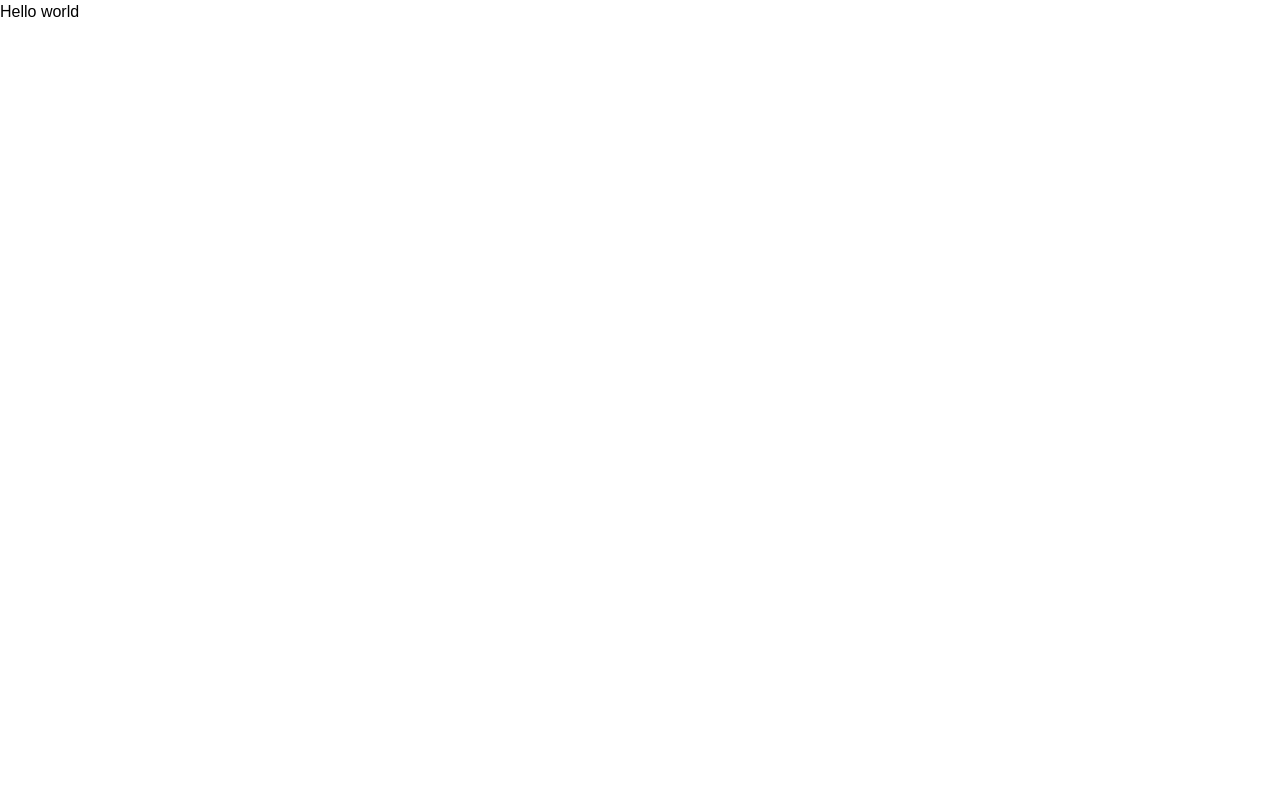
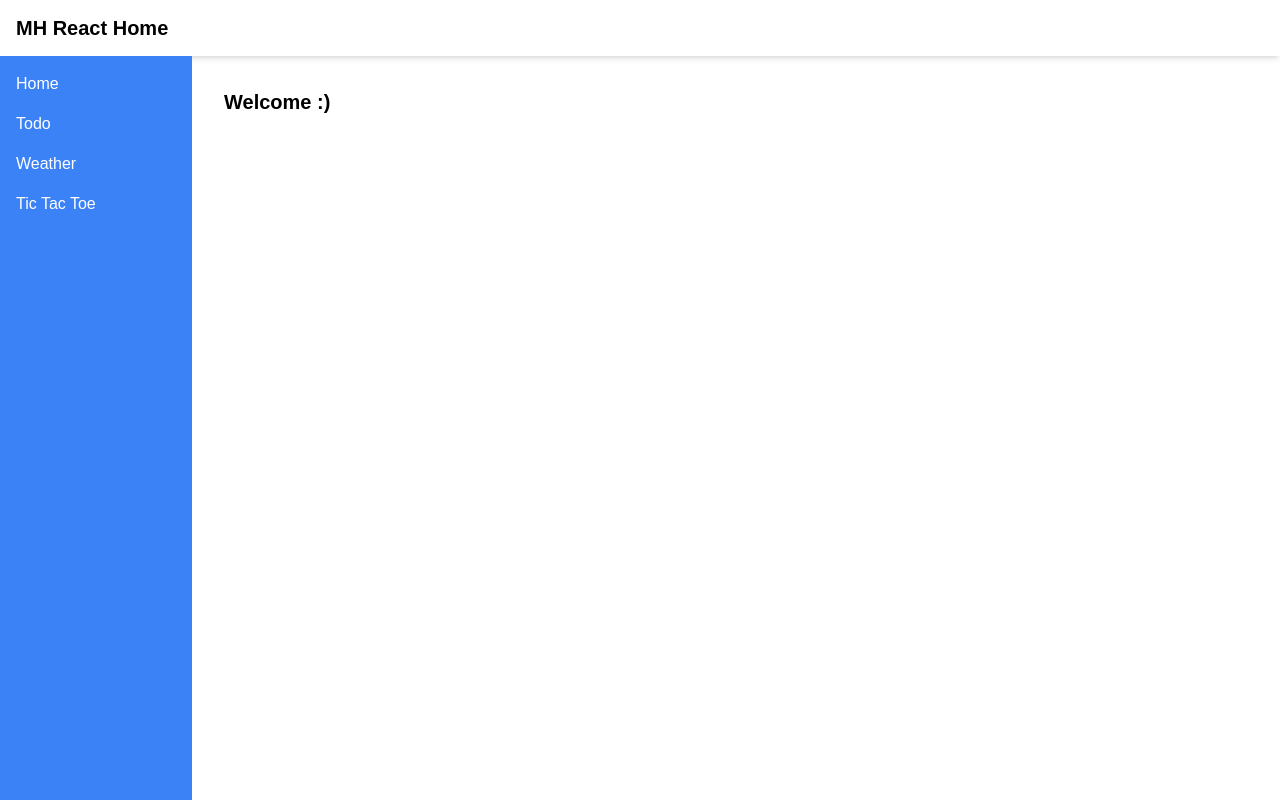
Before and after one commit to mhrastegari/mh-react, a React (Vite) app: page / in a window 1280 px wide. Built offline with nearby package versions, Linux system fonts and the light colour scheme.

Commit message:
Add routing

```diff
--- a/src/App.tsx
+++ b/src/App.tsx
@@ -1,3 +1,6 @@
+import { RouterProvider } from "react-router-dom";
+import { router } from "./constants/router/router";
+
 export default function App() {
-  return <div>Hello world</div>;
+  return <RouterProvider router={router} />;
 }
--- /dev/null
+++ b/src/components/Home.tsx
@@ -0,0 +1,7 @@
+export default function Home() {
+  return (
+    <div className="flex flex-col overflow-auto gap-4 h-screen">
+      <h1 className="text-xl font-bold">Welcome :)</h1>
+    </div>
+  );
+}
--- /dev/null
+++ b/src/components/Layout.tsx
@@ -0,0 +1,81 @@
+import { useState } from "react";
+import { Outlet, Link, useLocation } from "react-router-dom";
+import { ROUTES } from "../constants/router/routes";
+
+export default function Layout() {
+  const [isNavOpen, setIsNavOpen] = useState(false);
+  const location = useLocation();
+  const currentRoute = ROUTES.find((route) => route.path === location.pathname);
+  const headerTitle = currentRoute?.title || "App";
+
+  const toggleNav = () => setIsNavOpen(!isNavOpen);
+
+  return (
+    <div className="flex flex-col h-screen">
+      <header className="fixed top-0 bg-white z-10 px-4 h-14 text-xl font-bold w-full shadow-md flex justify-between items-center">
+        <span>{headerTitle}</span>
+        <button className="text-2xl lg:hidden" onClick={toggleNav}>
+          ☰
+        </button>
+      </header>
+
+      <div className="flex flex-row h-full pt-14">
+        <nav
+          className={`bg-blue-500 w-48 top-0 p-4 h-full fixed lg:static transition-transform transform ${
+            isNavOpen ? "translate-x-0" : "-translate-x-full"
+          } lg:translate-x-0 z-20`}
+        >
+          <ul className="flex flex-col gap-4">
+            <li>
+              <Link
+                to="/"
+                className="block text-white hover:text-slate-300 w-full"
+                onClick={toggleNav}
+              >
+                Home
+              </Link>
+            </li>
+            <li>
+              <Link
+                to="/todo"
+                className="block text-white hover:text-slate-300 w-full"
+                onClick={toggleNav}
+              >
+                Todo
+              </Link>
+            </li>
+            <li>
+              <Link
+                to="/weather"
+                className="block text-white hover:text-slate-300 w-full"
+                onClick={toggleNav}
+              >
+                Weather
+              </Link>
+            </li>
+            <li>
+              <Link
+                to="/tictactoe"
+                className="block text-white hover:text-slate-300 w-full"
+                onClick={toggleNav}
+              >
+                Tic Tac Toe
+              </Link>
+            </li>
+          </ul>
+        </nav>
+
+        <main className="flex-grow p-8 overflow-auto">
+          <Outlet />
+        </main>
+
+        {isNavOpen && (
+          <div
+            className="fixed inset-0 bg-black opacity-50 lg:hidden"
+            onClick={toggleNav}
+          />
+        )}
+      </div>
+    </div>
+  );
+}
--- /dev/null
+++ b/src/constants/router/router.tsx
@@ -0,0 +1,20 @@
+import {
+  createBrowserRouter,
+  createRoutesFromElements,
+  Route,
+} from "react-router-dom";
+import { ROUTES } from "./routes";
+import Layout from "../../components/Layout";
+
+export const router = createBrowserRouter(
+  createRoutesFromElements(
+    <Route element={<Layout />}>
+      {ROUTES.map((route) => (
+        <Route key={route.path} path={route.path} element={route.element} />
+      ))}
+    </Route>
+  ),
+  {
+    basename: import.meta.env.DEV ? "/" : "/mh-react",
+  }
+);
--- /dev/null
+++ b/src/constants/router/routes.tsx
@@ -0,0 +1,27 @@
+import Home from "../../components/Home";
+import Todo from "../../projects/todo/App";
+import Weather from "../../projects/weather/App";
+import TicTacToe from "../../projects/tic-tac-toe/App";
+
+export const ROUTES = [
+  {
+    path: "/",
+    element: <Home />,
+    title: "MH React Home",
+  },
+  {
+    path: "/todo",
+    element: <Todo />,
+    title: "Todo",
+  },
+  {
+    path: "/weather",
+    element: <Weather />,
+    title: "Weather Dashboard",
+  },
+  {
+    path: "/tictactoe",
+    element: <TicTacToe />,
+    title: "Tic Tac Toe",
+  },
+];
```
